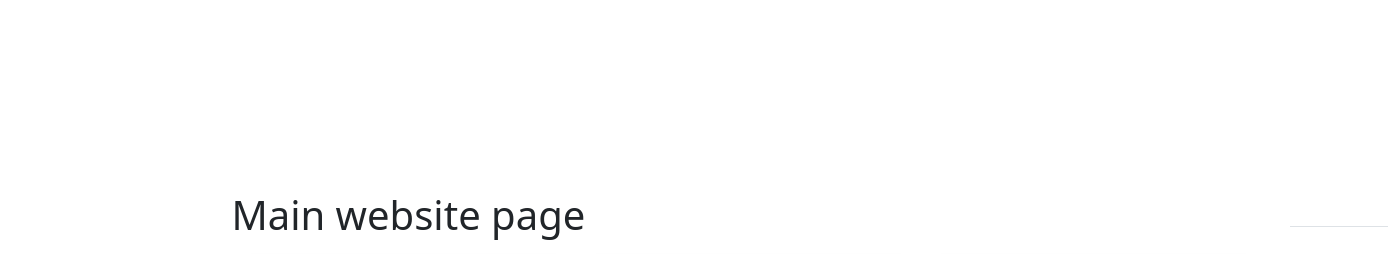
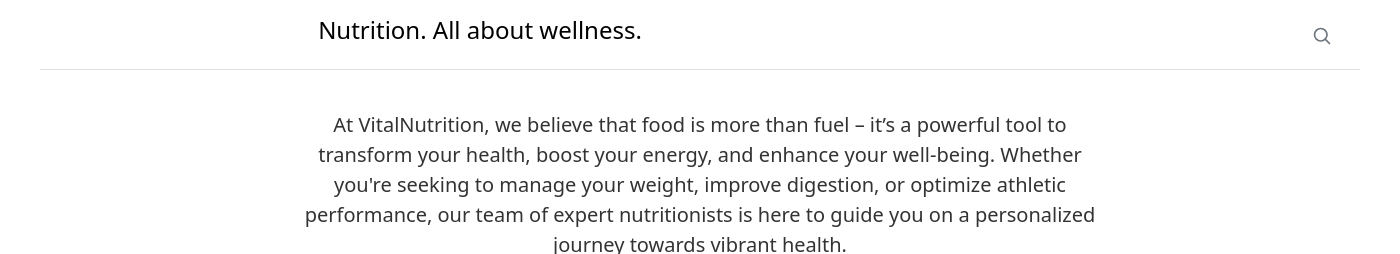
Before and after one commit to pp0lina/terraformStaticWebsite, a Python web app: template web-files/templates/index.html in a window 1400 px wide; the page is wider, and only the part inside the window is pictured. Shown: the top 254 px of that part. Run offline with Jinja, Linux system fonts and the light colour scheme; the template is opened without the code that fills it, so the values that code supplies are empty.

Commit message:
main website file

```diff
--- a/web-files/templates/index.html
+++ b/web-files/templates/index.html
@@ -1,34 +1,5 @@
 <!doctype html>
 <html lang="en">
-  <style>
-    body {
-        font-family: Arial, sans-serif;
-        background-color: #f4f4f4;
-        margin: 0;
-        padding: 0;
-        display: flex;
-        justify-content: center;
-        align-items: center;
-        height: 100vh;
-    }
-
-    .fade-in-text {
-        opacity: 0;
-        animation: fadeIn 3s ease-in forwards;
-        max-width: 800px;
-        text-align: center;
-        font-size: 1.5rem;
-        color: #333;
-    }
-
-    @keyframes fadeIn {
-        from { opacity: 0; }
-        to { opacity: 1; }
-    }
-</style>
-</head>
-<body>
-
 <head>
     <meta charset="UTF-8">
     <meta name="viewport"
@@ -37,6 +8,23 @@
     <link rel="stylesheet" href="{{ url_for('static', filename='css/main.css') }}">
     <link rel="stylesheet" href="https://cdn.jsdelivr.net/npm/bootstrap@5.3.2/dist/css/bootstrap.min.css">
     <title>{% block title %}{% endblock %}</title>
+    <style>
+        /* Fade-in animation for the text */
+        .fade-in-text {
+            opacity: 0;
+            animation: fadeIn 3s ease-in forwards;
+            max-width: 800px;
+            text-align: center;
+            font-size: 1.25rem;
+            color: #333;
+            margin: 40px auto; /* Spacing around the text */
+        }
+
+        @keyframes fadeIn {
+            from { opacity: 0; }
+            to { opacity: 1; }
+        }
+    </style>
 </head>
 <body>
     <header class="container border-bottom lh-3 py-3">
@@ -50,11 +38,22 @@
                 <a class="link-secondary" href="#" aria-label="Search">
                     <svg xmlns="http://www.w3.org/2000/svg" width="20" height="20" fill="none" stroke="currentColor"
                          stroke-linecap="round" stroke-linejoin="round" stroke-width="2" class="mx-3" role="img"
-               viewBox="0 0 24 24"><title>Search</title><circle cx="10.5" cy="10.5" r="7.5"></circle><path
-                  d="M21 21l-5.2-5.2"></path></svg>
+                         viewBox="0 0 24 24">
+                        <title>Search</title>
+                        <circle cx="10.5" cy="10.5" r="7.5"></circle>
+                        <path d="M21 21l-5.2-5.2"></path>
+                    </svg>
                 </a>
             </div>
+        </div>
     </header>
+
+    <!-- Fade-in text section -->
+    <section class="fade-in-text">
+        At VitalNutrition, we believe that food is more than fuel – it’s a powerful tool to transform your health, boost your energy, and enhance your well-being. Whether you're seeking to manage your weight, improve digestion, or optimize athletic performance, our team of expert nutritionists is here to guide you on a personalized journey towards vibrant health.
+    </section>
+</body>
+</html>
 
   <div class="container pt-3">
     <h1>Main website page</h1>
```
Lines whose indentation alone changed are shown as unchanged.
